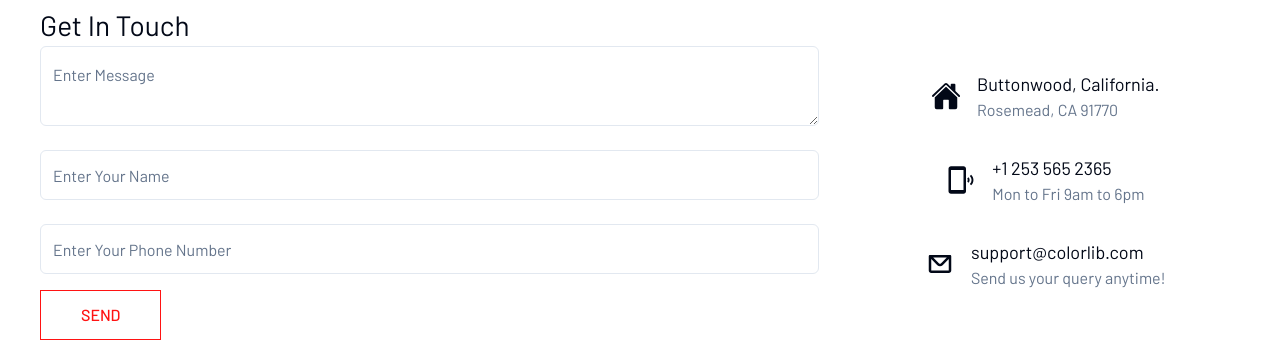
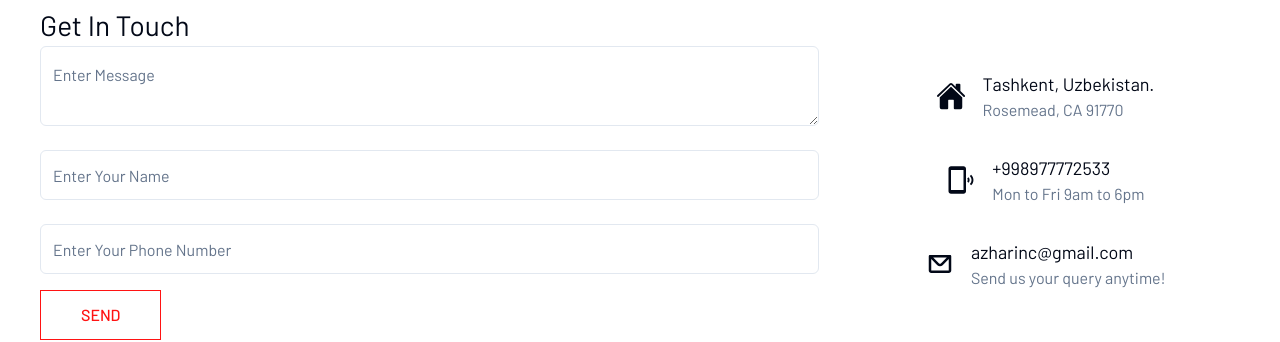
Before and after one commit to ravshanaliyev/gym-up, a React (Vite) app: page /contact in a window 1280 px wide. Shown: the part 728-1070 px from the top of the page. Built offline with nearby package versions, Linux system fonts and the light colour scheme.

Commit message:
Bug fixed

```diff
--- a/src/pages/contact.tsx
+++ b/src/pages/contact.tsx
@@ -56,21 +56,21 @@ const Contact = () => {
                             <div className="flex items-center gap-4">
                                 <IoHome className="text-3xl" />
                                 <div className="flex flex-col gap-0">
-                                    <h3 className="text-lg">Buttonwood, California.</h3>
+                                    <h3 className="text-lg">Tashkent, Uzbekistan.</h3>
                                     <p className="text-muted-foreground">Rosemead, CA 91770</p>
                                 </div>
                             </div>
                             <div className="flex  items-center gap-4">
                                 <MdOutlinePhonelinkRing className="text-3xl" />
                                 <div className="flex flex-col gap-0">
-                                    <h3 className="text-lg">+1 253 565 2365</h3>
+                                    <h3 className="text-lg">+998977772533</h3>
                                     <p className="text-muted-foreground">Mon to Fri 9am to 6pm</p>
                                 </div>
                             </div>
                             <div className="flex items-center gap-4">
                                 <CgMail className="text-3xl" />
                                 <div className="flex flex-col gap-0">
-                                    <h3 className="text-lg">support@colorlib.com</h3>
+                                    <h3 className="text-lg">azharinc@gmail.com</h3>
                                     <p className="text-muted-foreground">Send us your query anytime!</p>
                                 </div>
                             </div>
```
